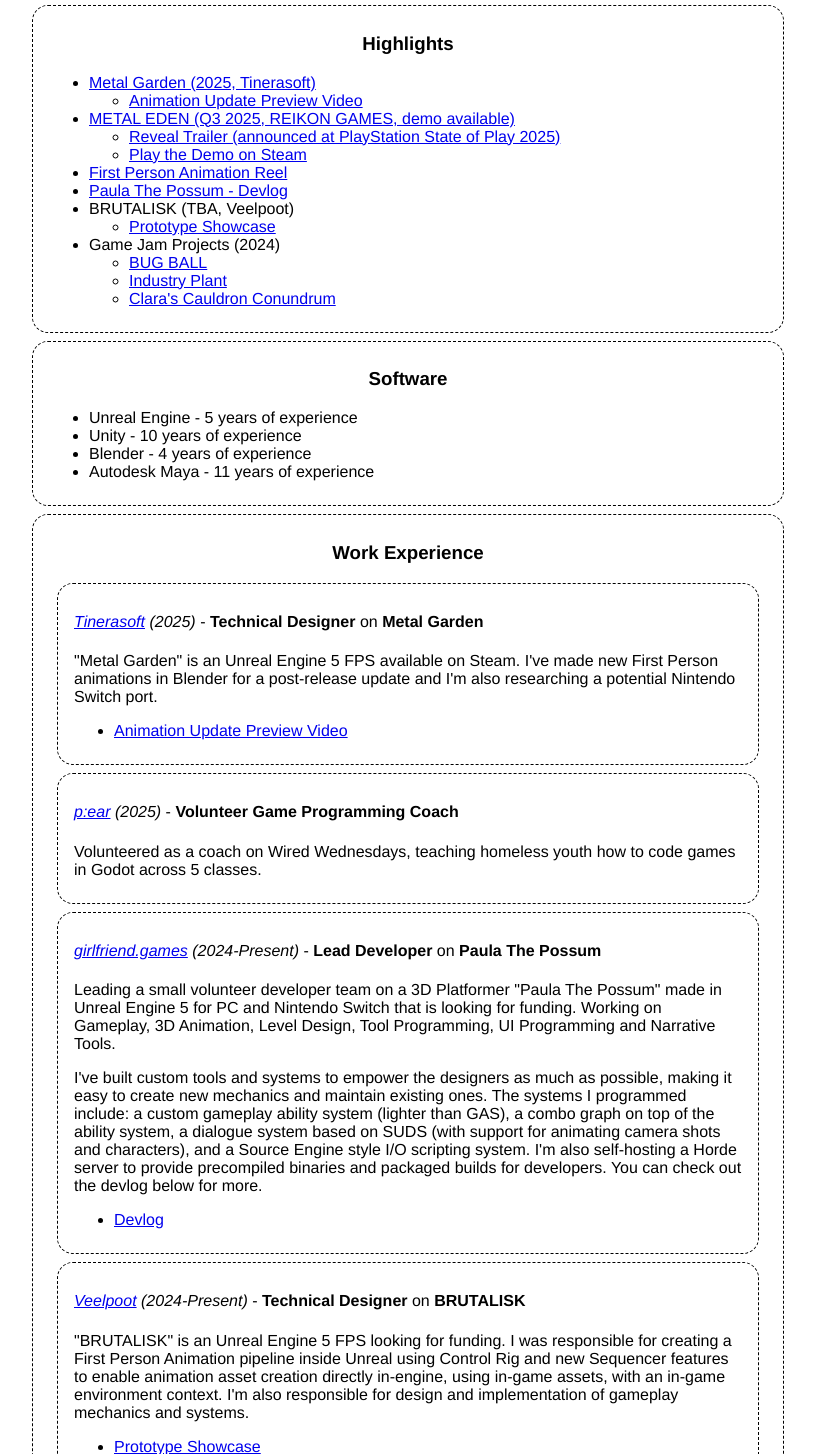
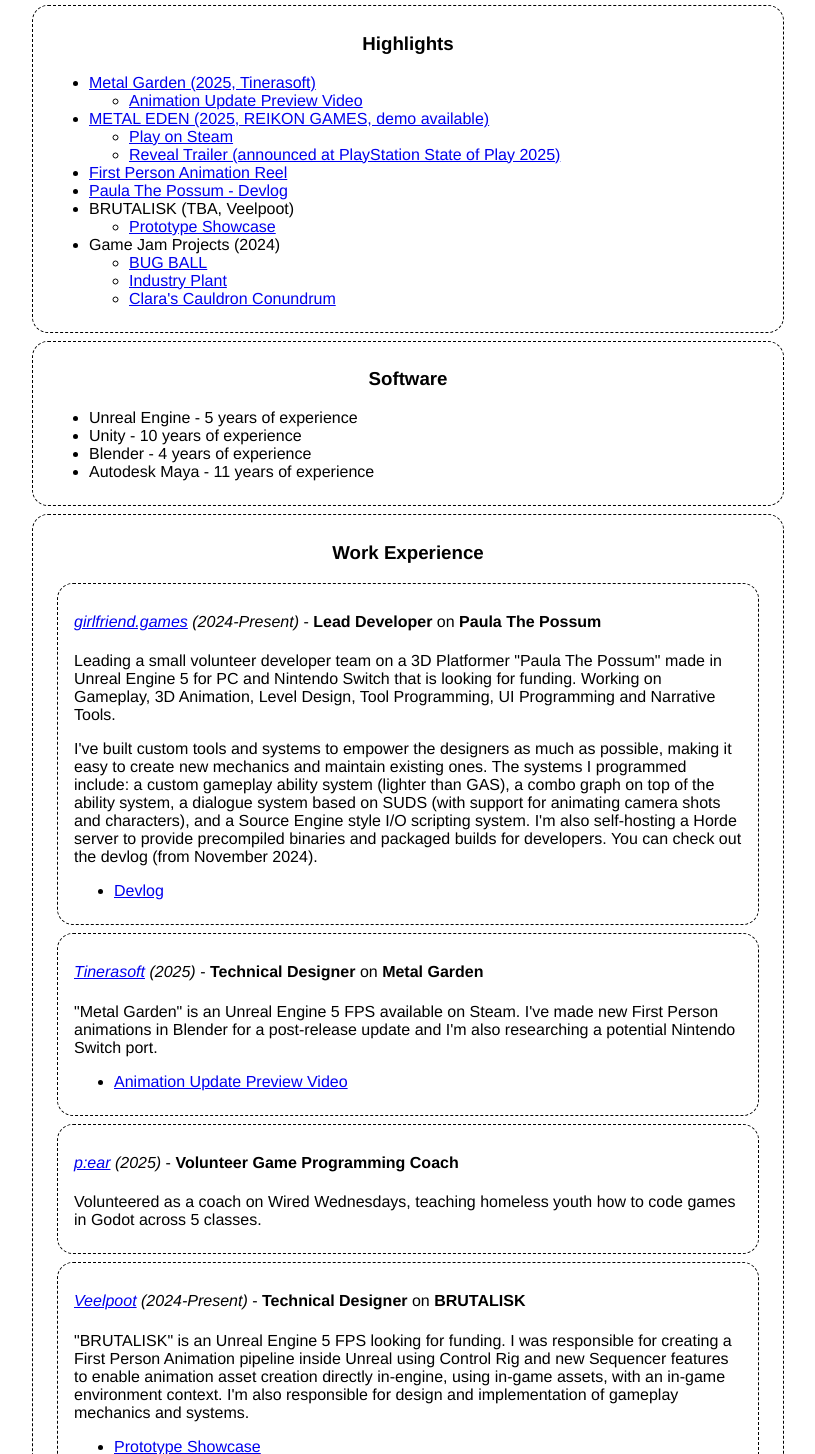
Before and after one commit to TheEnbyWitch/TheEnbyWitch-Website, an Astro site in the folder proud-parallax/: page / in a window 1280 px wide. Shown: the part 730-2184 px from the top of the page, without its empty margins (232-1047 px from the left). Built offline with nearby package versions, Linux system fonts and the light colour scheme; Astro itself is replaced by a stand-in of ours.

Commit message:
Update portfolio

```diff
--- a/proud-parallax/src/pages/index.astro
+++ b/proud-parallax/src/pages/index.astro
@@ -44,8 +44,11 @@
       <div>
         <h3>Highlights</h3>
         <ul style="font-weight:300;">
-             <li>
-            <Link href="https://store.steampowered.com/app/3539440/Metal_Garden/">Metal Garden (2025, Tinerasoft)</Link><ul>
+          <li>
+            <Link
+              href="https://store.steampowered.com/app/3539440/Metal_Garden/"
+              >Metal Garden (2025, Tinerasoft)</Link
+            ><ul>
               <li>
                 <Link href="https://youtu.be/EoEzbmwXAiA"
                   >Animation Update Preview Video</Link
@@ -54,16 +57,20 @@
             </ul>
           </li>
           <li>
-            <Link href="https://metaleden.com/">METAL EDEN (Q3 2025, REIKON GAMES, demo available)</Link><ul>
+            <Link href="https://metaleden.com/"
+              >METAL EDEN (2025, REIKON GAMES, demo available)</Link
+            ><ul>
+              <li>
+                <Link
+                  href="https://store.steampowered.com/app/990380/METAL_EDEN/"
+                >
+                  Play on Steam
+                </Link>
+              </li>
               <li>
                 <Link href="https://www.youtube.com/watch?v=s_nAwi4kQNQ"
                   >Reveal Trailer (announced at PlayStation State of Play 2025)</Link
                 >
-              </li>
-              <li>
-                <Link href="https://store.steampowered.com/app/3468980/METAL_EDEN__Demo/">
-                  Play the Demo on Steam
-                </Link>
               </li>
             </ul>
           </li>
@@ -119,34 +126,6 @@
       <div>
         <h3>Work Experience</h3>
         <Position
-          companyName="Tinerasoft"
-          position="Technical Designer"
-          date="2025"
-          project="Metal Garden"
-          href="https://store.steampowered.com/app/3539440/Metal_Garden/"
-        >
-          <p>
-            "Metal Garden" is an Unreal Engine 5 FPS available on Steam. I've made new First Person animations in Blender for a post-release update and I'm also researching a potential Nintendo Switch port.
-          </p>
-          <ul>
-            <li>
-              <Link href="https://youtu.be/EoEzbmwXAiA"
-                >Animation Update Preview Video</Link
-              >
-            </li>
-          </ul>
-        </Position>
-        <Position
-          companyName="p:ear"
-          position="Volunteer Game Programming Coach"
-          date="2025"
-          href="https://www.pearmentor.org/"
-        >
-          <p>
-            Volunteered as a coach on Wired Wednesdays, teaching homeless youth how to code games in Godot across 5 classes.
-          </p>
-        </Position>
-        <Position
           companyName="girlfriend.games"
           position="Lead Developer"
           date="2024-Present"
@@ -168,7 +147,7 @@
             animating camera shots and characters), and a Source Engine style
             I/O scripting system. I'm also self-hosting a Horde server to
             provide precompiled binaries and packaged builds for developers. You
-            can check out the devlog below for more.
+            can check out the devlog (from November 2024).
           </p>
           <ul>
             <li>
@@ -178,6 +157,37 @@
               >
             </li>
           </ul>
+        </Position>
+        <Position
+          companyName="Tinerasoft"
+          position="Technical Designer"
+          date="2025"
+          project="Metal Garden"
+          href="https://store.steampowered.com/app/3539440/Metal_Garden/"
+        >
+          <p>
+            "Metal Garden" is an Unreal Engine 5 FPS available on Steam. I've
+            made new First Person animations in Blender for a post-release
+            update and I'm also researching a potential Nintendo Switch port.
+          </p>
+          <ul>
+            <li>
+              <Link href="https://youtu.be/EoEzbmwXAiA"
+                >Animation Update Preview Video</Link
+              >
+            </li>
+          </ul>
+        </Position>
+        <Position
+          companyName="p:ear"
+          position="Volunteer Game Programming Coach"
+          date="2025"
+          href="https://www.pearmentor.org/"
+        >
+          <p>
+            Volunteered as a coach on Wired Wednesdays, teaching homeless youth
+            how to code games in Godot across 5 classes.
+          </p>
         </Position>
         <Position
           companyName="Veelpoot"
@@ -233,13 +243,16 @@
           position="Lead First Person Animator"
           date="2019-2022"
           project="METAL EDEN"
-          href="https://metaleden.com/"
+          href="https://store.steampowered.com/app/990380/METAL_EDEN/"
         >
           <p>
             "METAL EDEN" is a First Person Shooter, made in Unreal Engine 5. I
-            was responsible for all (at the time) first person animations and their
-            implementations inside Unreal. I've made animation rigs in Maya, rigged the left hand opening up (including the in-game implementation), and many, many more things. It had a trailer at Summer
-            Games Fest in 2021 and State of Play in 2025 and most of my work is still in the game.
+            was responsible for all (at the time) first person animations and
+            their implementations inside Unreal. I've made animation rigs in
+            Maya, rigged the left hand opening up (including the in-game
+            implementation), and many, many more things. It had a trailer at
+            Summer Games Fest in 2021 and State of Play in 2025 and most of my
+            work is still in the game.
           </p>
           <ul>
             <li>
```
